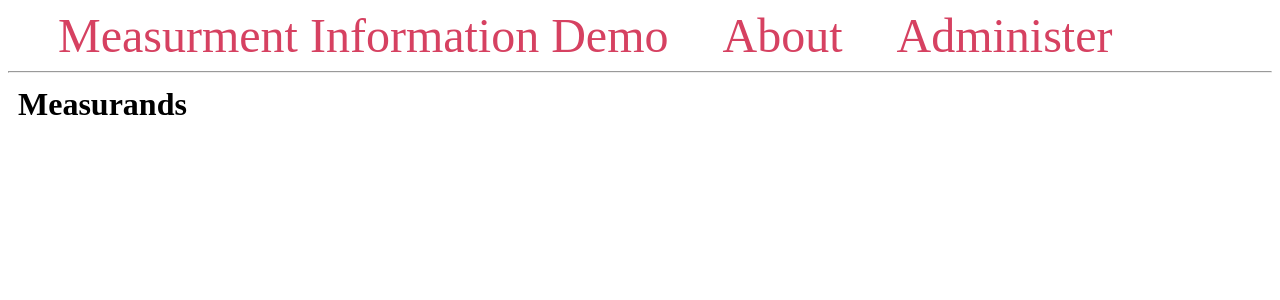
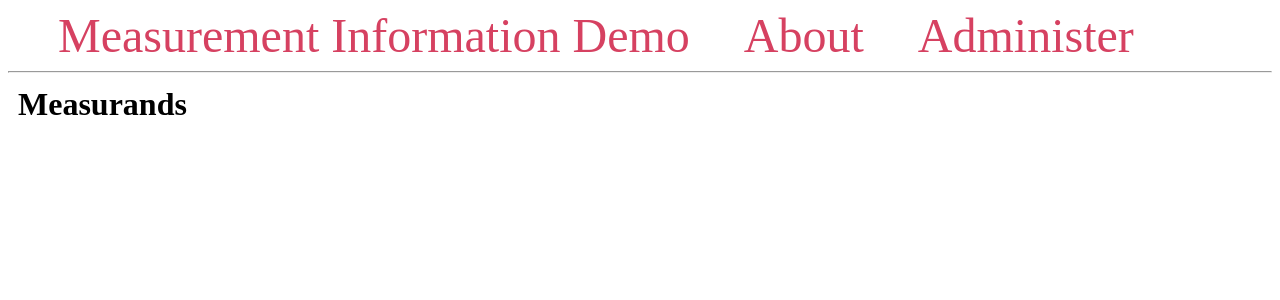
Before and after one commit to NCSLI-MII/measurand-flask-app, a Flask app: page /taxonomy/ in a window 1280 px wide. Shown: the top 300 px of the page. Run offline with Flask 3, Linux system fonts and the light colour scheme; parts of the project's set-up code (start-up, migrations or seed data) failed here and were passed over.

Commit message:
Add files via upload

```diff
--- a/miiflask/flask/templates/base.html
+++ b/miiflask/flask/templates/base.html
@@ -56,7 +56,7 @@
 </head>
 <body>
     <nav>
-        <a href="{{ url_for('index') }}">Measurment Information Demo</a>
+        <a href="{{ url_for('index') }}">Measurement Information Demo</a>
         <a href="#">About</a>
         <a href="{{ url_for('admin.index') }}">Administer</a>
     </nav>
```
